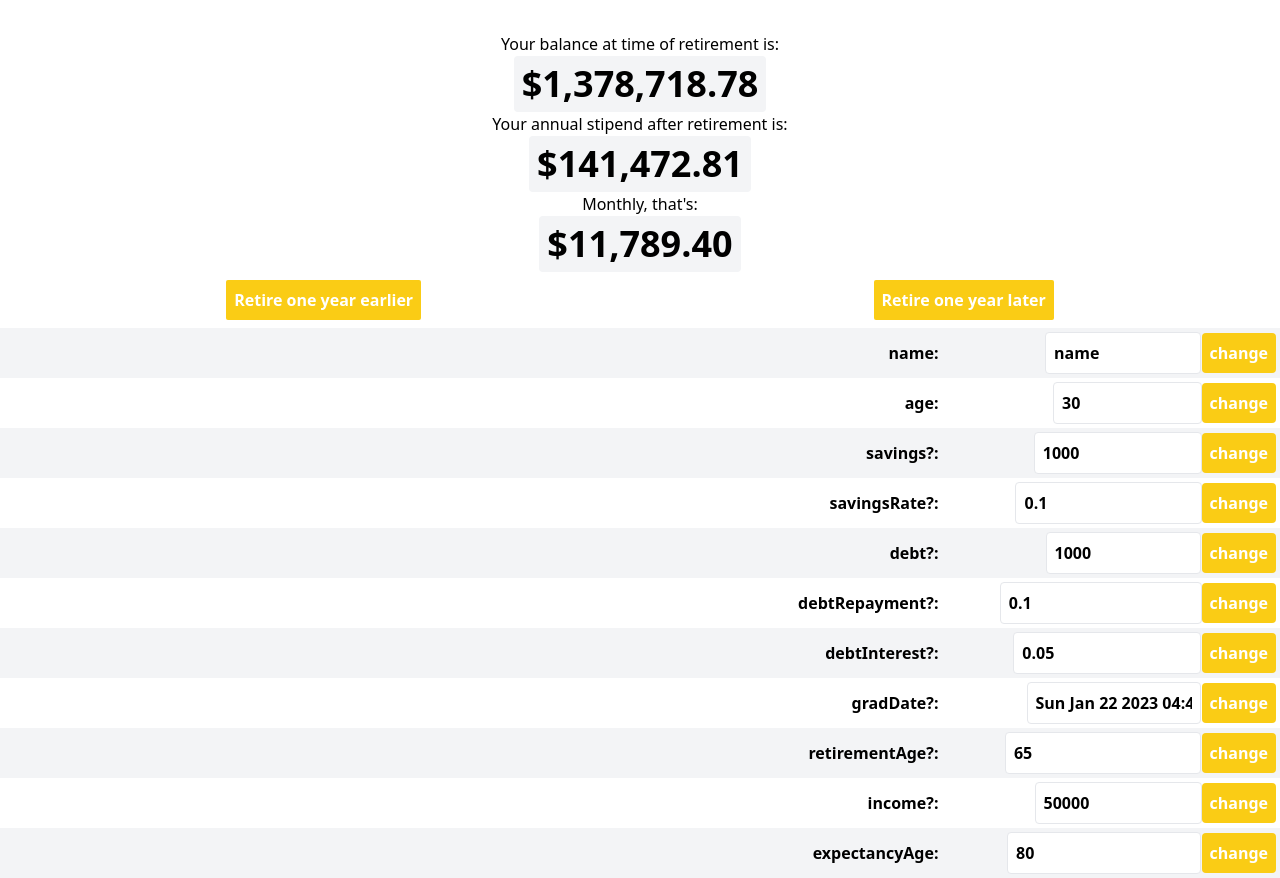
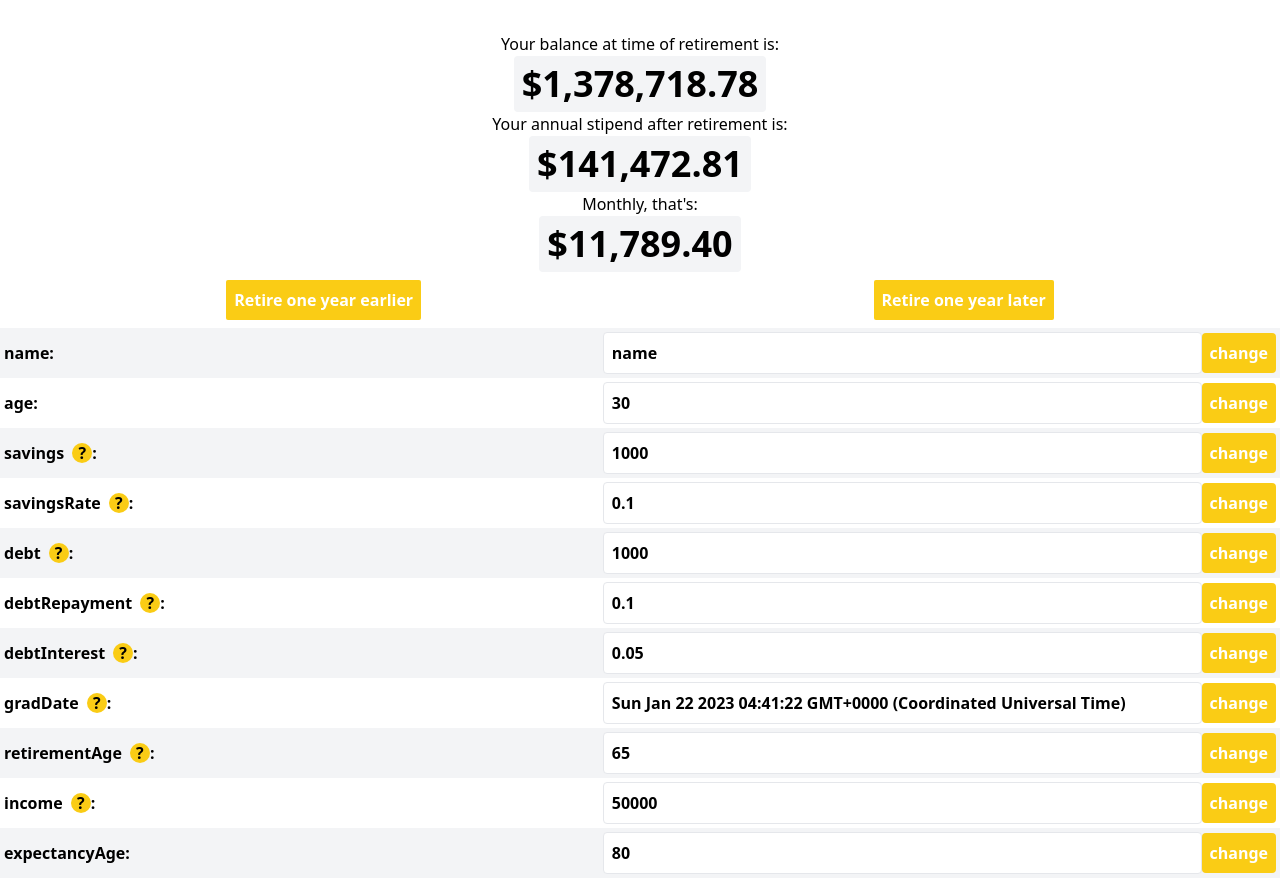
Before and after one commit to malekoa/conuhacks_sunlife, a React (Vite) app: page /results in a window 1280 px wide. Built offline with nearby package versions, Linux system fonts and the light colour scheme.

Commit message:
styled stuff

```diff
--- a/src/Routes/Results.jsx
+++ b/src/Routes/Results.jsx
@@ -97,10 +97,11 @@ const Results = ({ data }) => {
                 {Object.entries(localData).map(([key, entry]) => {
                     return (
                         <div key={key} className='flex items-center justify-end p-1 w-full font-bold odd:bg-gray-100'>
-                            <div className='flex items-center'>
-                                <span className='flex w-1/2 h-full items-center text-left'>{key}
-                                    {(key in blurbs) ? <button onClick={() => { handleModal(key, blurbs[key]) }}>?</button> : ''}
-                                :</span>
+                            <div className='flex w-full items-center justify-between'>
+                                <span className='flex h-full items-center text-left space-x-2'>
+                                    <span>{key}</span>
+                                    {(key in blurbs) ? <button className='flex justify-center items-center rounded-full bg-yellow-400 w-5 h-5' onClick={() => { handleModal(key, blurbs[key]) }}>?</button> : ''}
+                                    :</span>
                                 <input type="text" value={entry[0]} onChange={text => { handleTextChange(text, key) }} className='flex border p-2 rounded w-1/2'></input>
                             </div>
 
```
